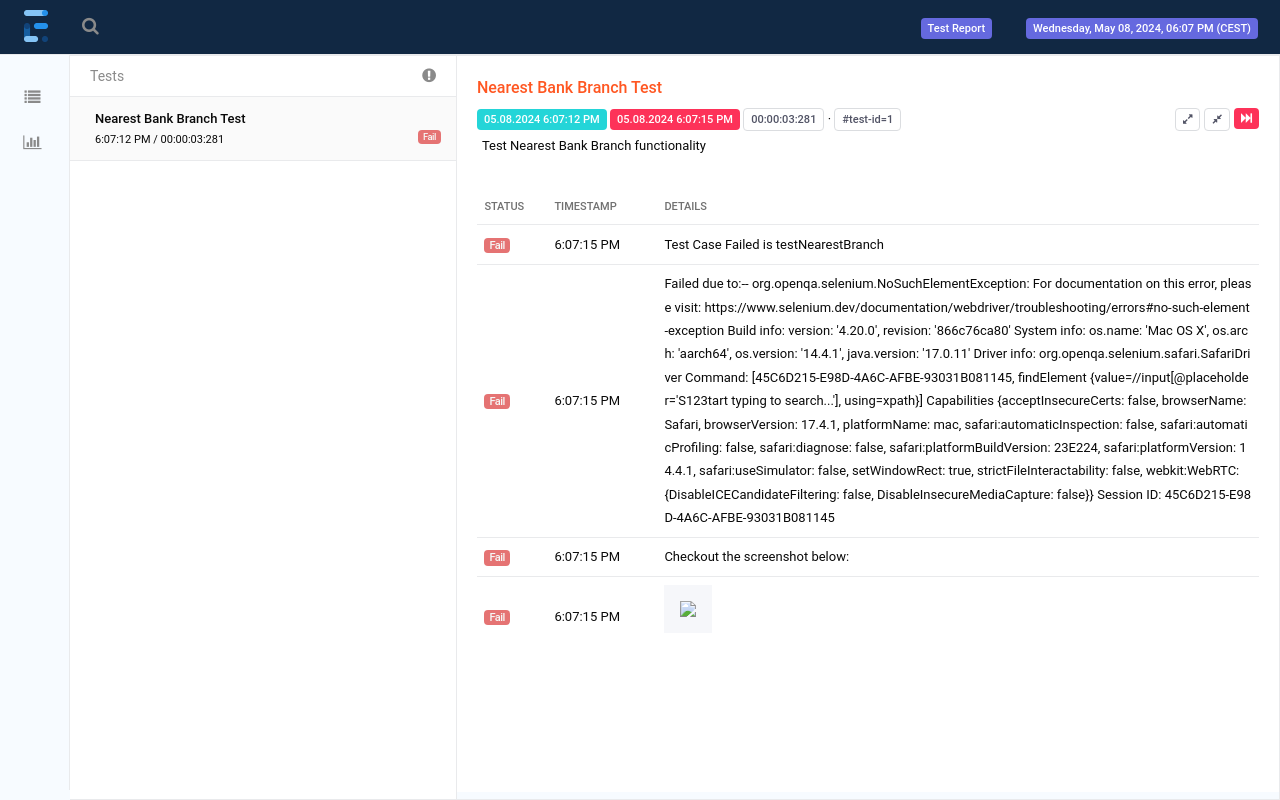
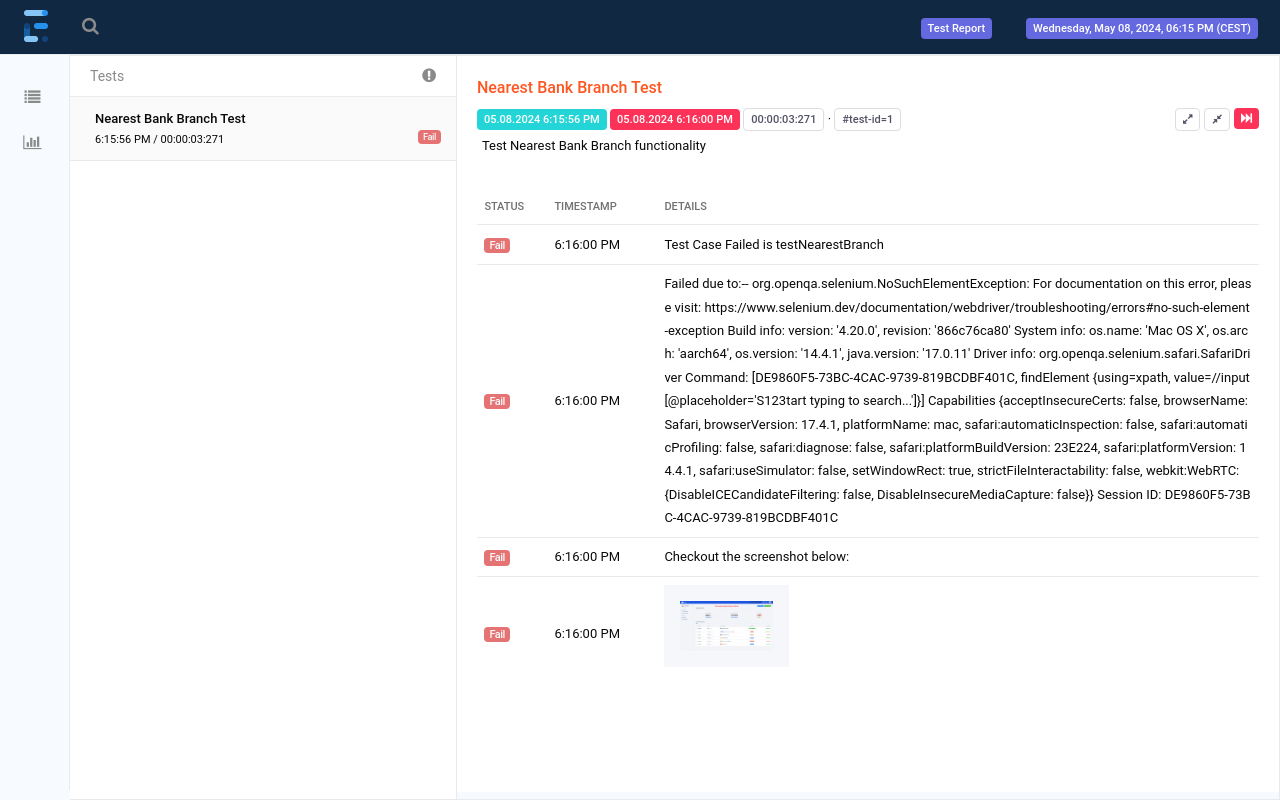
Before and after one commit to Rajeevrahi5/SeleniumWebdriver, a plain HTML site: page test-output/testReport.html in a window 1280 px wide. Drawn offline with Linux system fonts and the light colour scheme; files whose address does not match are found by name.

Commit message:
Create report on Failure

```diff
--- a/test-output/testReport.html
+++ b/test-output/testReport.html
@@ -35,7 +35,7 @@
 <a href="#"><span class="badge badge-primary">Test Report</span></a>
 </li>
 <li class="m-r-10">
-<a href="#"><span class="badge badge-primary">Wednesday, May 08, 2024, 06:07 PM (CEST)</span></a>
+<a href="#"><span class="badge badge-primary">Wednesday, May 08, 2024, 06:15 PM (CEST)</span></a>
 </li>
 </ul>
 </div>
@@ -81,7 +81,7 @@
           <div class="test-detail">
             <p class="name">Nearest Bank Branch Test</p>
             <p class="text-sm">
-              <span>6:07:12 PM</span> / <span>00:00:03:281</span>
+              <span>6:15:56 PM</span> / <span>00:00:03:271</span>
               <span class="badge fail-bg log float-right">Fail</span>
             </p>
           </div>
@@ -90,9 +90,9 @@
 <div class="p-v-10">
 <div class="info">
 <h5 class="test-status text-fail">Nearest Bank Branch Test</h5>
-<span class='badge badge-success'>05.08.2024 6:07:12 PM</span>
-<span class='badge badge-danger'>05.08.2024 6:07:15 PM</span>
-<span class='badge badge-default'>00:00:03:281</span>
+<span class='badge badge-success'>05.08.2024 6:15:56 PM</span>
+<span class='badge badge-danger'>05.08.2024 6:16:00 PM</span>
+<span class='badge badge-default'>00:00:03:271</span>
 &middot; <span class='uri-anchor badge badge-default'>#test-id=1</span>
 <span title='Skip to the next failed step' class='badge badge-danger pointer float-right ne ml-1'><i class="fa fa-fast-forward"></i></span>
 <span title='Collapse all nodes' class='badge badge-default pointer float-right ct ml-1'><i class="fa fa-compress"></i></span>
@@ -106,38 +106,38 @@
   <tbody>
       <tr class="event-row">
         <td><span class="badge log fail-bg">Fail</span></td>
-        <td>6:07:15 PM</td>
+        <td>6:16:00 PM</td>
         <td>
           Test Case Failed is testNearestBranch
         </td>
       </tr>
       <tr class="event-row">
         <td><span class="badge log fail-bg">Fail</span></td>
-        <td>6:07:15 PM</td>
+        <td>6:16:00 PM</td>
         <td>
           Failed due to:-- org.openqa.selenium.NoSuchElementException: For documentation on this error, please visit: https://www.selenium.dev/documentation/webdriver/troubleshooting/errors#no-such-element-exception
 Build info: version: '4.20.0', revision: '866c76ca80'
 System info: os.name: 'Mac OS X', os.arch: 'aarch64', os.version: '14.4.1', java.version: '17.0.11'
 Driver info: org.openqa.selenium.safari.SafariDriver
-Command: [45C6D215-E98D-4A6C-AFBE-93031B081145, findElement {value=//input[@placeholder='S123tart typing to search...'], using=xpath}]
+Command: [DE9860F5-73BC-4CAC-9739-819BCDBF401C, findElement {using=xpath, value=//input[@placeholder='S123tart typing to search...']}]
 Capabilities {acceptInsecureCerts: false, browserName: Safari, browserVersion: 17.4.1, platformName: mac, safari:automaticInspection: false, safari:automaticProfiling: false, safari:diagnose: false, safari:platformBuildVersion: 23E224, safari:platformVersion: 14.4.1, safari:useSimulator: false, setWindowRect: true, strictFileInteractability: false, webkit:WebRTC: {DisableICECandidateFiltering: false, DisableInsecureMediaCapture: false}}
-Session ID: 45C6D215-E98D-4A6C-AFBE-93031B081145
+Session ID: DE9860F5-73BC-4CAC-9739-819BCDBF401C
         </td>
       </tr>
       <tr class="event-row">
         <td><span class="badge log fail-bg">Fail</span></td>
-        <td>6:07:15 PM</td>
+        <td>6:16:00 PM</td>
         <td>
           Checkout the screenshot below:
         </td>
       </tr>
       <tr class="event-row">
         <td><span class="badge log fail-bg">Fail</span></td>
-        <td>6:07:15 PM</td>
+        <td>6:16:00 PM</td>
         <td>
 
     <div class="row mb-3"><div class="col-md-3">
-<img data-featherlight='/Users/rajeevrahi/Documents/GitHub/SeleniumWebdriver/test-output/Screenshots/testNearestBranch20240508_180715.png' src="/Users/rajeevrahi/Documents/GitHub/SeleniumWebdriver/test-output/Screenshots/testNearestBranch20240508_180715.png">
+<img data-featherlight='/Users/rajeevrahi/Documents/GitHub/SeleniumWebdriver/Screenshots/testNearestBranch20240508_181600.png' src="/Users/rajeevrahi/Documents/GitHub/SeleniumWebdriver/Screenshots/testNearestBranch20240508_181600.png">
 
     </div></div>
         </td>
@@ -161,13 +161,13 @@ Session ID: 45C6D215-E98D-4A6C-AFBE-93031B081145
 <div class="col-md-3">
 <div class="card"><div class="card-body">
 <p class="m-b-0">Started</p>
-<h3>Wednesday, May 08, 2024, 06:07 PM (CEST)</h3>
+<h3>Wednesday, May 08, 2024, 06:15 PM (CEST)</h3>
 </div></div>
 </div>
 <div class="col-md-3">
 <div class="card"><div class="card-body">
 <p class="m-b-0">Ended</p>
-<h3>Wednesday, May 08, 2024, 06:07 PM (CEST)</h3>
+<h3>Wednesday, May 08, 2024, 06:16 PM (CEST)</h3>
 </div></div>
 </div>
 <div class="col-md-3">
@@ -237,7 +237,7 @@ Session ID: 45C6D215-E98D-4A6C-AFBE-93031B081145
 </div></div>
 <script>
 var timeline = {
-"Nearest Bank Branch Test":3.281
+"Nearest Bank Branch Test":3.271
 };
 </script>
 <div class="row">
```
Also changed, not shown: Screenshots/testNearestBranch20240508_181600.png (added), 1 other file.
